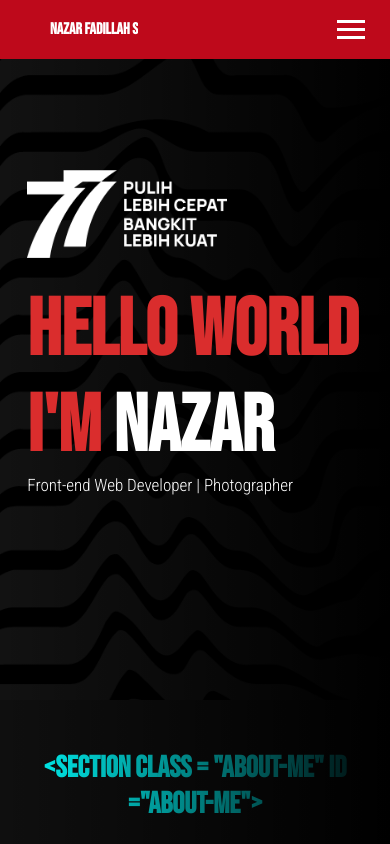
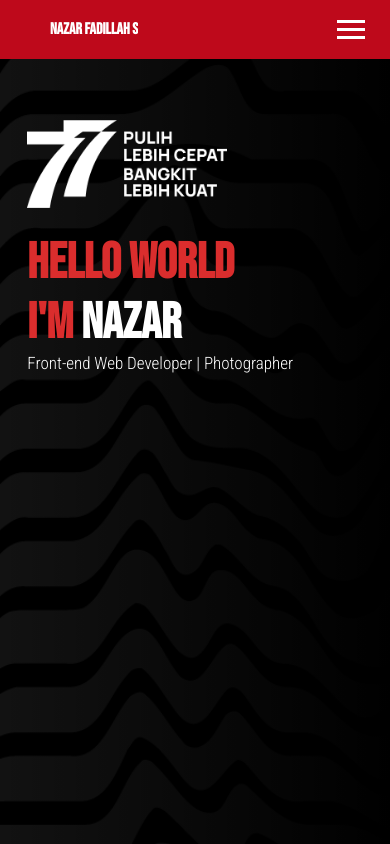
Before and after one commit to nazarfadillahs/nazarfadillahs.github.io, a plain HTML site: page index.html in a window 390 px wide. Shown: the top 844 px of the page. Drawn offline with nearby package versions, Linux system fonts and the light colour scheme.

Commit message:
fixing gero

```diff
--- a/css/content.css
+++ b/css/content.css
@@ -423,10 +423,6 @@ footer a {
 }
 
 @media screen and (max-width: 820px) {
-  .hero {
-    height: 700px;
-  }
-
   .hero .content {
     display: flex;
     flex-direction: column;
@@ -484,10 +480,11 @@ footer a {
 
 @media screen and (max-width: 576px) {
   .hero .content {
+    margin-top: 100px;
     margin-left: 7%;
   }
-  .hero h1 {
-    font-size: 80px;
+  .hero .content .item-satu h1 {
+    font-size: 50px;
   }
 
   .hero p {
```
